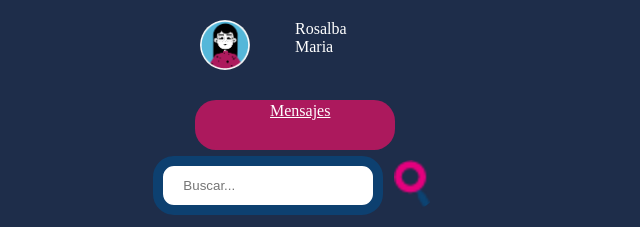
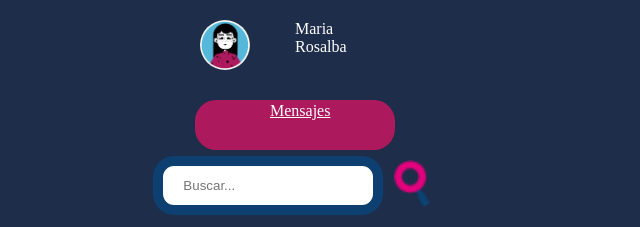
Before and after one commit to SebasOso/DisenoAdaptable, a plain HTML site: page index.html in a window 1280 px wide. Shown: the top 227 px of the page, 345-985 px from the left. Drawn offline with Linux system fonts and the light colour scheme.

Commit message:
Update index.html

```diff
--- a/index.html
+++ b/index.html
@@ -17,7 +17,7 @@
 
             <div class="sorterprofile">
                 <a class="perfil" href="perfil.html"></a>
-                <a class="etiqueta">Rosalba Maria</a>
+                <a class="etiqueta">Maria Rosalba </a>
             </div>
 
             <div class="mensajes">
```
